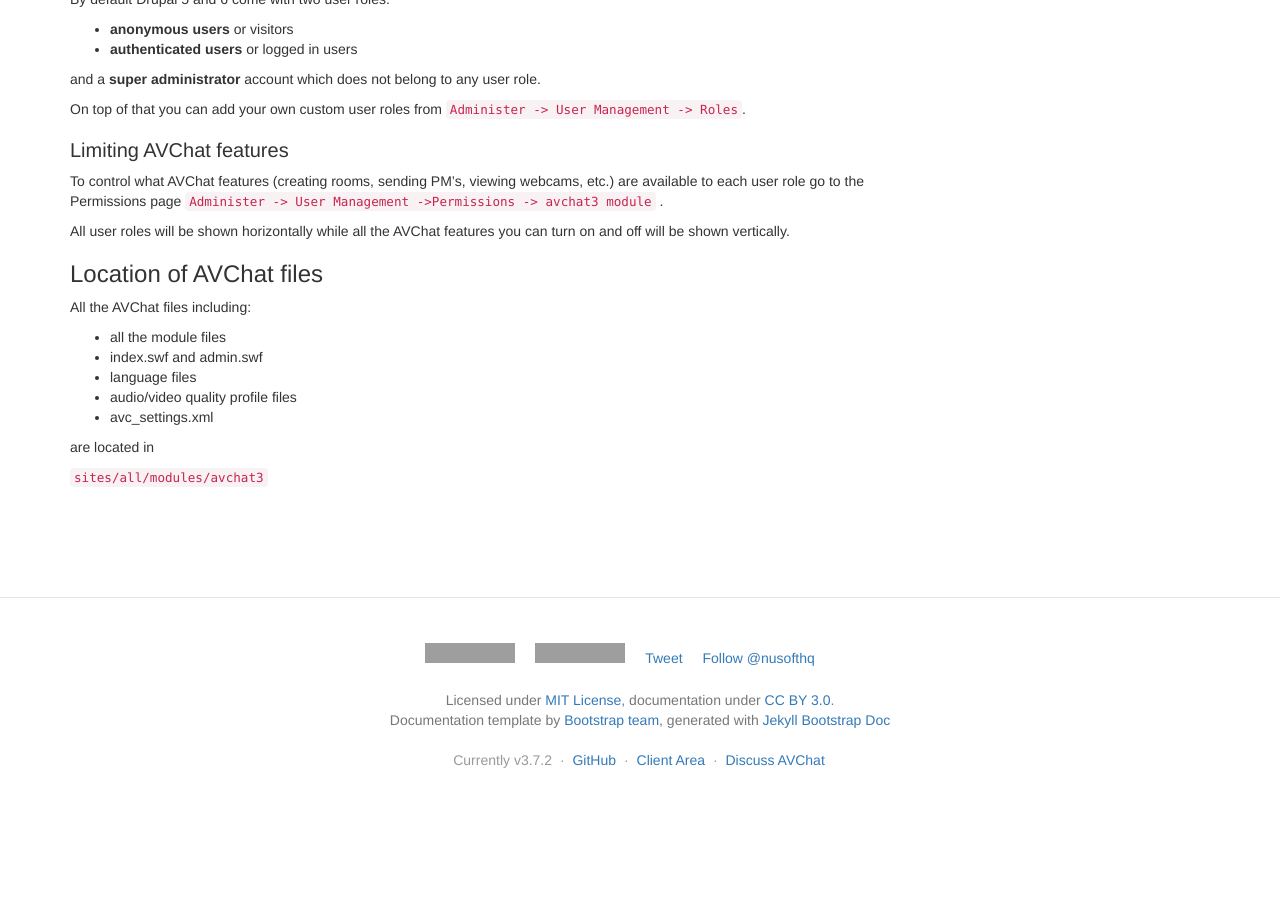
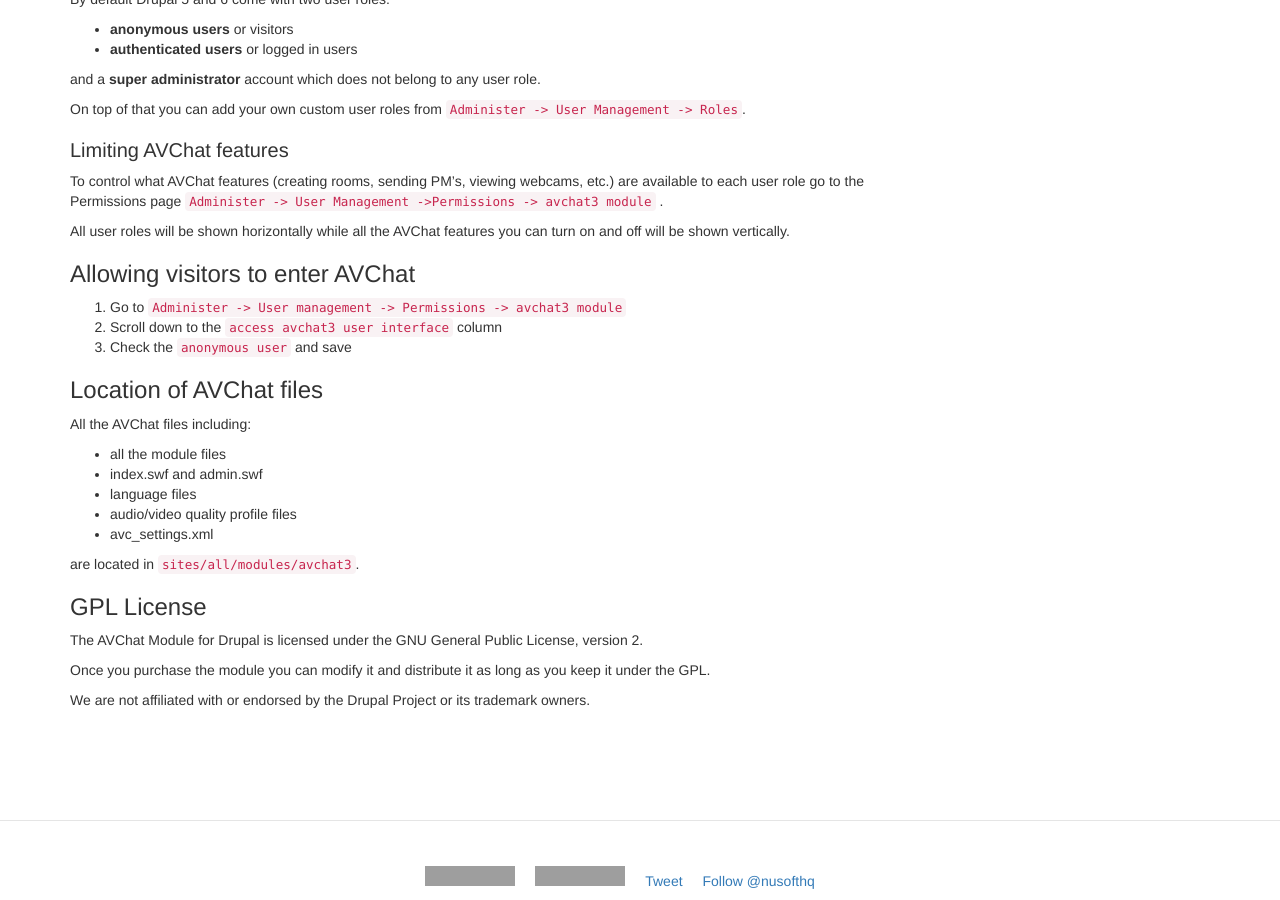
Before and after one commit to nusofthq/avchat-documentation, a Jekyll site: the page built from drupal.md, in a window 1280 px wide and 900 px high, scrolled down 2507 px. Built offline with Jekyll 4.4.1, drawn with Linux system fonts in a browser that asks for light colours; nearby versions of some CDN libraries; comment, search, counter and statistics services are not loaded; before the commit the page ends 3327 px from its top, so only the background shows below that; some of the changed text lies outside the part shown; grey boxes are pictures that could not be loaded.

Commit message:
2 new sections for drupal 5/6

```diff
--- a/drupal.md
+++ b/drupal.md
@@ -62,15 +62,12 @@
 Click on either of them, you will be taken to a new web page where AVChat will load in the browser and will ask for a username. Type one and click `[Connect]`. AVChat will now connect to the media server and ask you for the license key.
 
 Enter the key (It's in your [private client/trial area](https://nusofthq.com/c/)) and press `[Submit]`.
-
-
-
 </section>
 
 
 <section class="bs-docs-section" markdown="1">
-  <h1 id="installation-instructions" class="page-header">Module Features</h1>
-  <h2 id="accessing-the-avchat-admin-area">Access the AVChat admin area</h2>
+<h1 id="installation-instructions" class="page-header">Module Features</h1>
+<h2 id="accessing-the-avchat-admin-area">Access the AVChat admin area</h2>
 The AVChat admin interface allows you to kick and ban users, view private discussions, log in as hidden, close, open and delete rooms, change the license key, etc. .
 
 By default, Drupal 5 and 6 come with two user roles:
@@ -100,13 +97,13 @@
 1. Go to `Administer -> Site configuration -> AVChat 3.0 Drupal 6.x Module Settings`
 2. Set `Chat will open` to `in popup` and save
 
-  <h2 id="permissions">Limiting features to certain user roles</h2>
-  By default Drupal 5 and 6 come with two user roles:
+<h2 id="permissions">Limiting features to certain user roles</h2>
+By default Drupal 5 and 6 come with two user roles:
 
-  * **anonymous users** or visitors
-  * **authenticated users** or logged in users
+* **anonymous users** or visitors
+* **authenticated users** or logged in users
 
-  and a **super administrator** account which does not belong to any user role.
+and a **super administrator** account which does not belong to any user role.
 
 On top of that you can add your own custom user roles from `Administer -> User Management -> Roles`.
 <h3>Limiting AVChat features</h3>
@@ -115,19 +112,27 @@
 
 All user roles will be shown horizontally while all the AVChat features you can turn on and off will be shown vertically.
 
-  <h2 id="location-of-avchat-files">Location of AVChat files</h2>
-  All the AVChat  files including:
+<h2 id="location-of-avchat-files">Allowing visitors to enter AVChat</h2>
+1. Go to `Administer -> User management -> Permissions -> avchat3 module`
+2. Scroll down to the `access avchat3 user interface` column
+3. Check the `anonymous user` and save
 
-  * all the module files
-  * index.swf and admin.swf
-  * language files
-  * audio/video quality profile files
-  * avc_settings.xml
+<h2 id="location-of-avchat-files">Location of AVChat files</h2>
+All the AVChat  files including:
+
+* all the module files
+* index.swf and admin.swf
+* language files
+* audio/video quality profile files
+* avc_settings.xml
 
 
-  are located in
+are located in `sites/all/modules/avchat3`.
 
-  `sites/all/modules/avchat3`
+<h2 id="location-of-avchat-files">GPL License</h2>
+The AVChat Module for Drupal is licensed under the GNU General Public License, version 2.
 
+Once you purchase the module you can modify it and distribute it as long as you keep it under the GPL.
 
+We are not affiliated with or endorsed by the Drupal Project or its trademark owners.
 </section>
```
